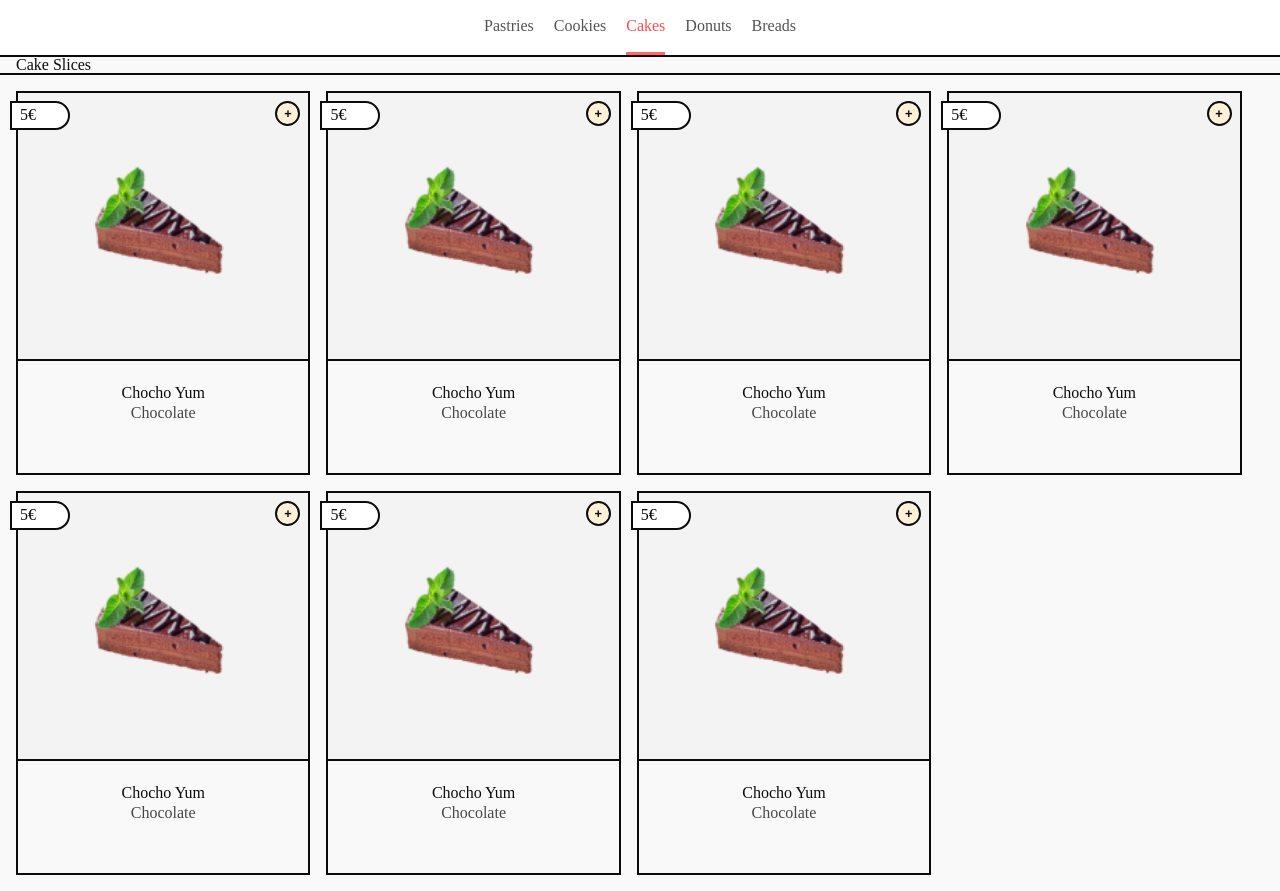
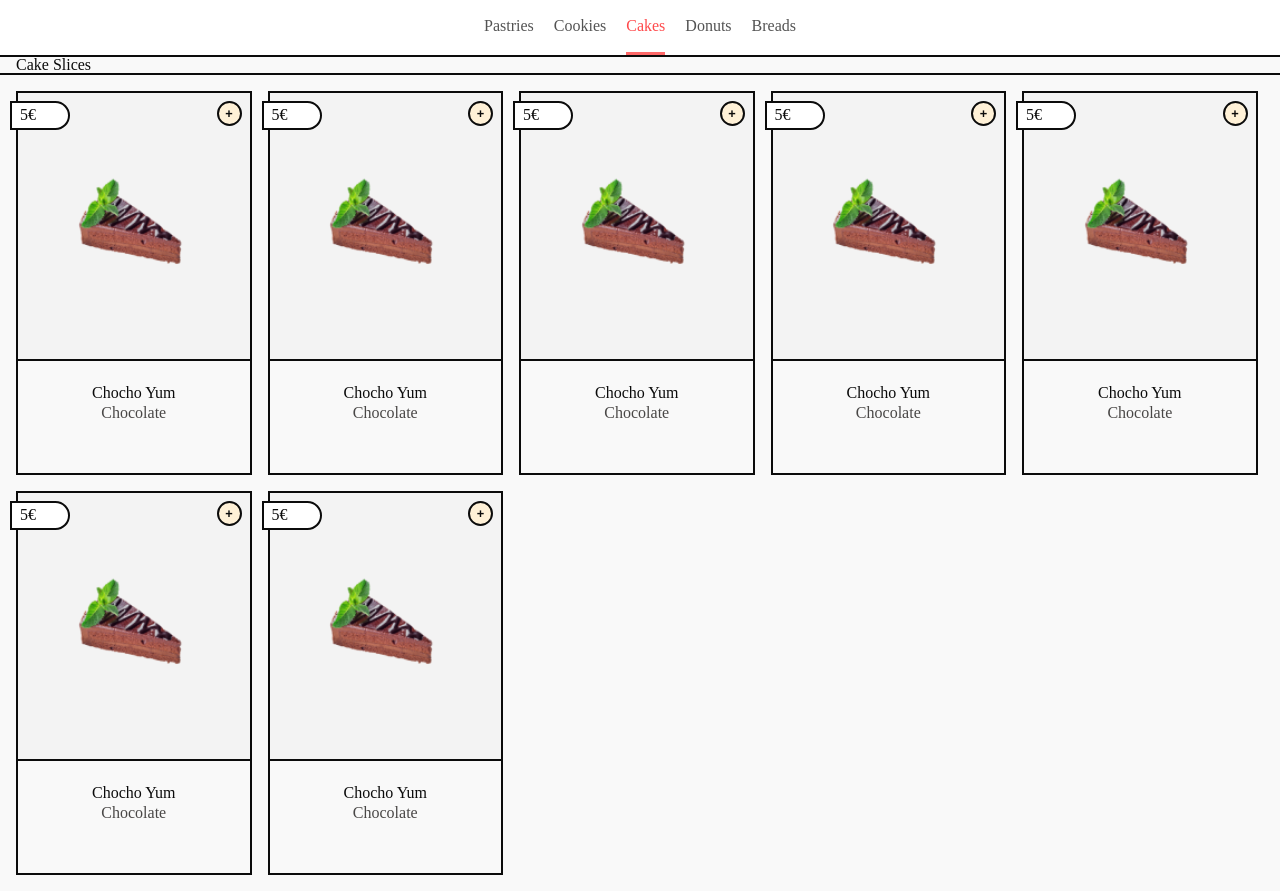
Before and after one commit to project-assigments-p2-singulaars/ecommerce-miyum, a website with bundled scripts: page src/index.html in a window 1280 px wide. Shown: the part 1085-1976 px from the top of the page. Built offline with nearby package versions, Linux system fonts and the light colour scheme.

Commit message:
fix: css resize media queries

```diff
--- a/src/static/styles/sass/_home.scss
+++ b/src/static/styles/sass/_home.scss
@@ -101,8 +101,8 @@
     gap: 1rem;
 
     .products__product-card{
-      width: 45vw;
-      height: 50vw;
+      width: 100vw;
+      min-height: 50vw;
       text-align: center;
       border: .125rem solid $border-color__default;
       position: relative;
@@ -196,11 +196,20 @@
 
 /*   MEDIA QUERIES   */
 
+@media screen and ( width > 485px ){
+
+  .products .products__container .products__product-card{
+    width: 45vw;
+    min-height: 60vw;
+  }
+
+}
+
 @media screen and ( width > 800px ){
 
   .products .products__container .products__product-card{
     width: 30vw;
-    height: 35vw;
+    min-height: 35vw;
   }
 
   .products .products__container .products__product-card .product-card__add-to-cart-btn{
@@ -224,8 +233,18 @@
 
   .products .products__container .products__product-card{
     width: 23vw;
-    max-width: 25vw;
-    height: 30vw;
+    // max-width: 25vw;
+    min-height: 30vw;
   }
 
 }
+
+@media screen and ( width > 1250px ){
+
+  .products .products__container .products__product-card{
+    width: 18.4vw;
+    // max-width: 25vw;
+    min-height: 30vw;
+  }
+
+}
```
Also changed, not shown: src/static/styles/css/styles.css, 1 other file.
